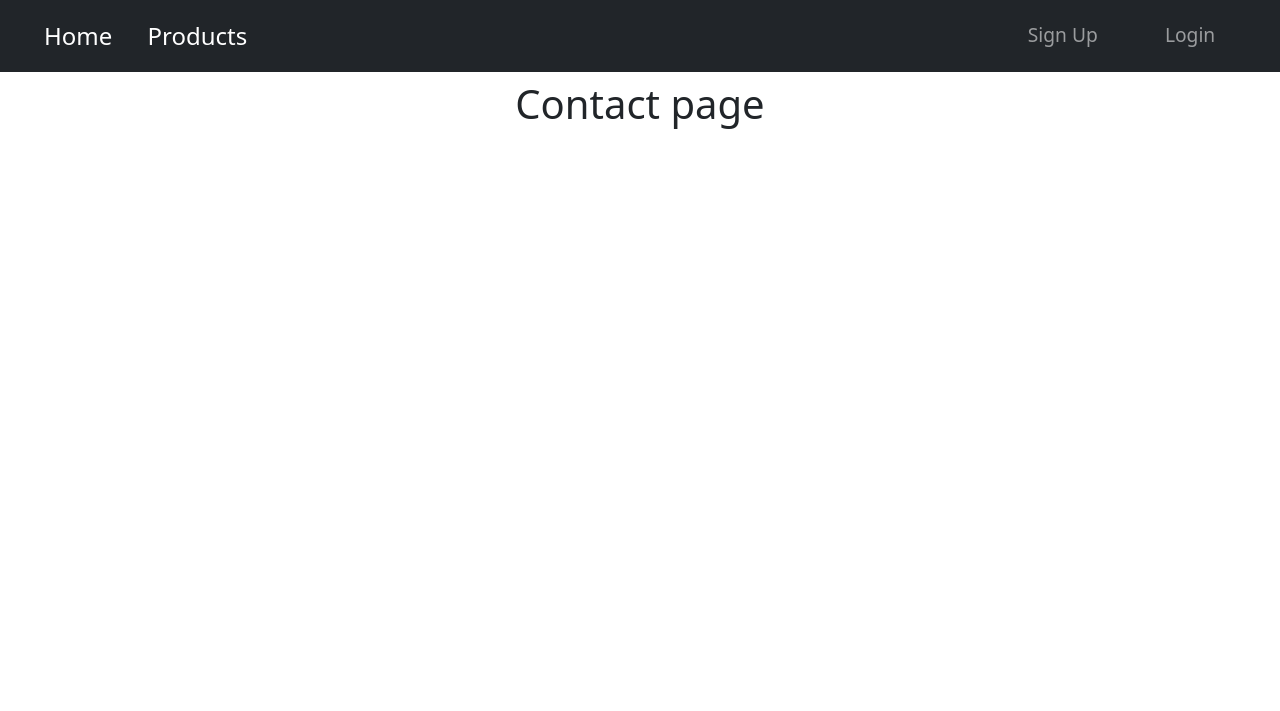
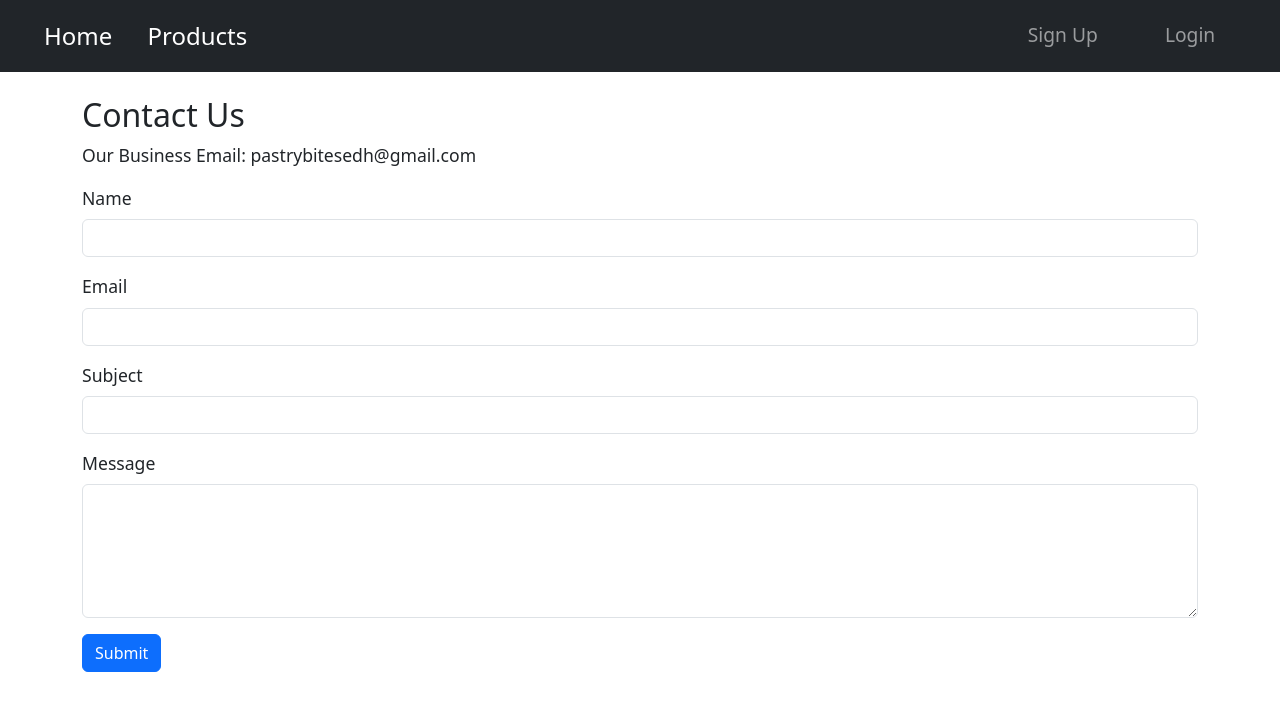
Before and after one commit to nathandevx/Senior-Project, a Django app: page /contact/ in a window 1280 px wide. Shown: the top 711 px of the page. Run offline with Django 4.2, Linux system fonts and the light colour scheme.

Commit message:
DT-5 & DT-6
About us page and Contact us page

```diff
--- a/home/templates/home/contact.html
+++ b/home/templates/home/contact.html
@@ -2,8 +2,30 @@
 
 {% block contents %}
 
-    <div class="container-fluid text-center">
-        <h1>Contact page</h1>
-    </div>
+    <div class="container mt-3">
+	    <h2>Contact Us</h2>
+	    <p>Our Business Email: pastrybitesedh@gmail.com</p>
+
+	    <form method="post" class="mt-3">
+	        {% csrf_token %}
+	        <div class="mb-3">
+	            <label for="name" class="form-label">Name</label>
+	            <input type="text" class="form-control" id="name" name="name" required>
+	        </div>
+	        <div class="mb-3">
+	            <label for="email" class="form-label">Email</label>
+	            <input type="email" class="form-control" id="email" name="email" required>
+	        </div>
+	        <div class="mb-3">
+	            <label for="subject" class="form-label">Subject</label>
+	            <input type="text" class="form-control" id="subject" name="subject" required>
+	        </div>
+	        <div class="mb-3">
+	            <label for="message" class="form-label">Message</label>
+	            <textarea class="form-control" id="message" name="message" rows="5" required></textarea>
+	        </div>
+	        <button type="submit" class="btn btn-primary">Submit</button>
+	    </form>
+	</div>
 
 {% endblock %}
```
Also changed, not shown: home/templates/home/about.html (+54 -3 lines).
